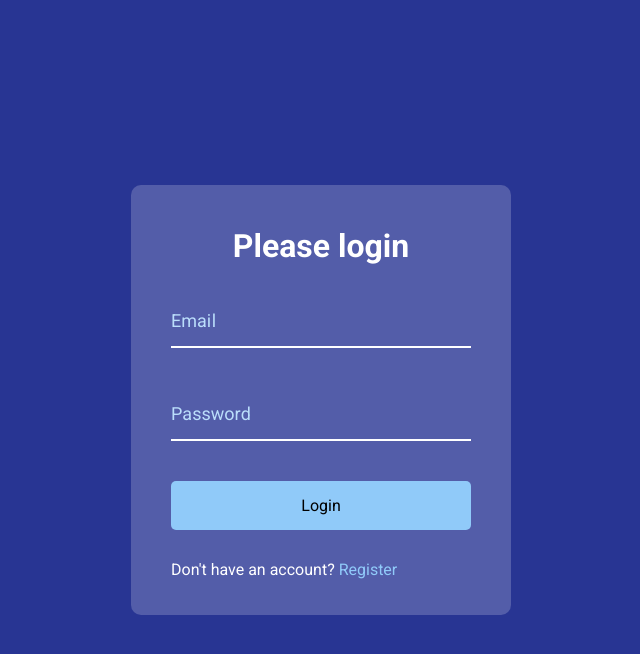
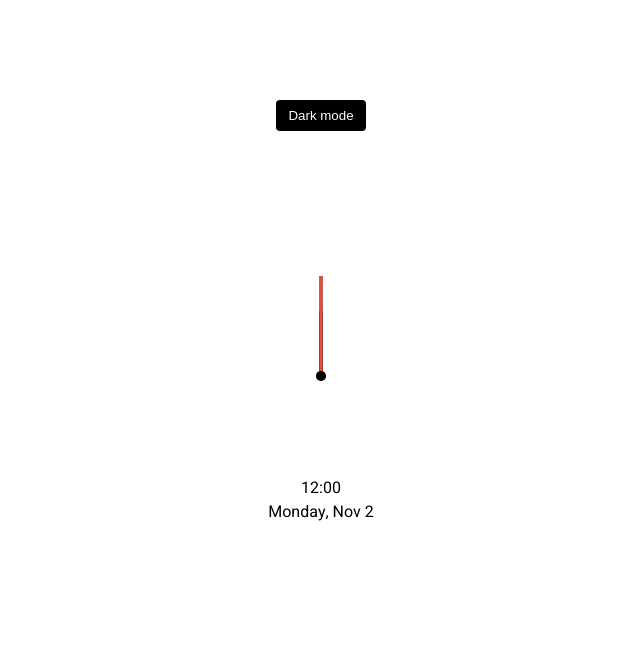
Before and after one commit to NaveenDK/clock-htmlcss, a plain HTML site: page index.html in a window 1280 px wide. Shown: the whole page, without its empty margins (319-959 px from the left). Drawn offline with Linux system fonts and the light colour scheme.

Commit message:
added clock html-css

```diff
--- a/index.html
+++ b/index.html
@@ -4,24 +4,21 @@
     <meta charset="UTF-8" />
     <meta name="viewport" content="width=device-width, initial-scale=1.0" />
     <link rel="stylesheet" href="style.css" />
-    <title>My Project</title>
+    <title>Theme Clock</title>
   </head>
   <body>
-     <div class="container">
-        <h1>Please login</h1>
-        <form>
-            <div class="form-control">
-                <input type="text" required>
-                <label>Email</label>
-            </div>
-            <div class="form-control">
-                <input type="password" required>
-                <label>Password</label>
-            </div>
-            <button class="btn">Login</button>
-            <p class="text"> Don't have an account? <a href="#">Register</a></p>
-        </form>
-     </div>
+     <button class="toggle">   Dark mode   </button>
+     <div class="clock-container">
+      <div class="clock">
+        <div class="needle hour"></div>
+        <div class="needle minute"></div>
+        <div class="needle second"></div>
+        <div class="center-point"></div>
+      </div>
+
+      <div class="time">12:00</div>
+      <div class="date">Monday, Nov <span class="circle">2</span> </div>
+    </div>
     <script src="script.js"></script>
   </body>
 </html>
--- a/script.js
+++ b/script.js
@@ -10,16 +10,3 @@
 //     )
 //     .join("");
 // });
-
-const labels = document.querySelectorAll(".form-control label");
-
-labels.forEach((label) => {
-  label.innerHTML = label.innerText
-    .split("")
-    .map(
-      (letter, idx) => `<span
-    style="transition-delay:${idx * 50}ms"
-    >${letter}</span>`
-    )
-    .join("");
-});
--- a/style.css
+++ b/style.css
@@ -1,119 +1,27 @@
-/* @import url('https://fonts.googleapis.com/css2?family=Muli:wght@400;700&display=swap');
+
+
+@import url('https://fonts.googleapis.com/css2?family=Heebo:wght@300;400;500;700&display=swap');
 
 * {
   box-sizing: border-box;
 }
 
-body {
-    background-color:steelblue;
-  font-family: 'Muli', sans-serif;
-  display: flex;
-  flex-direction: column;
-  align-items: center;
-  justify-content: center;
-  height: 100vh;
-  overflow: hidden;
-  margin: 0;
-
+:root{
+  --primary-color:#000;
+  --secondary-color:white;
 }
 
+html.dark{
+  --primary-color:#fff;
+  --secondary-color:#333;
+}
+html.dark{
+  background-color:#111;
+  color: var(--primary-color);
+}
+body {
 
-.container{
-    background-color:rgba(0,0,0,0.4);
-    padding:20px 40px;
-}
-
-.container h1{
-    text-align:center;
-    margin-bottom:30px;
-}
-
-.container a{
-    text-decoration:none;
-    color:lightblue;
-}
-
-.form-control{
-    position:relative;
-    margin:20px 0 40px;
-    width:300px;
-
-}
-
-
-
-.form-control input{
-    background-color:transparent;
-    border:0;
-    border-bottom:2px #fff solid;
-    display:block;
-    width:100%;
-    padding:15px 0;
-    font-size:18px;
-    color:#fff;
-}
-
-.form-control input:focus,.form-control input:valid{
-    outline:0;
-}
-
-
-.btn{
-    cursor:pointer;
-    display:inline-block;
-    width:100%;
-    background:lightblue;
-    padding:15px;
-    font-family:inherit;
-    font-size:16px;
-    border:0;
-    border-radius:5px;
-
-}
-
-.btn:focus{
-    outline:0;
-}
-
-
-.btn:active{
-    transform:scale(0.98);
-}
-
-.text{
-    margin-top:30px;
-}
-
-
-.form-control label{
-    position:absolute;
-    top:15px;
-    left:0;
-
-}
-
-.form-control label span{
-    display:inline-block;
-    font-size:18px;
-    min-width:5px;
-    transition:0.3s cubic-bezier(0.68,-0.55,0.265,1.55);
-}
-
-.form-control input:focus +label span,
-.form-control input:valid + label span{
-    color:lightblue;
-    transform:translateY(-30px)
-} */
-
-@import url('https://fonts.googleapis.com/css2?family=Roboto:wght@400;500;700&display=swap');
-
-* {
-  box-sizing: border-box;
-}
-
-body {
-  background-color: #283593; /* Dark indigo */
-  font-family: 'Roboto', sans-serif;
+  font-family: 'Heebo', sans-serif;
   display: flex;
   flex-direction: column;
   align-items: center;
@@ -123,90 +31,84 @@ body {
   margin: 0;
 }
 
-.container {
-  background-color: rgba(255, 255, 255, 0.2);
-  padding: 20px 40px;
-  border-radius: 10px;
+html{
+  transition:all 0.5s ease-in;
+}
+.toggle{
+  background-color:var(--primary-color);
+  color:var(--secondary-color);
+  border:0;
+  border-radius:4px;
+  padding:8px 12px;
+  position:absolute;
+  top:100px;
+
 }
 
-.container h1 {
-  color: #fff;
-  text-align: center;
-  margin-bottom: 30px;
+.toggle:focus{
+  outline:none;
 }
 
-.container a {
-  text-decoration: none;
-  color: #90CAF9; /* Light blue */
+.clock-container{
+  display:flex;
+  flex-direction:column;
+  justify-content:space-between;
+  align-items:center;
 }
 
-.form-control {
-  position: relative;
-  margin: 20px 0 40px;
-  width: 300px;
+.clock{
+  position:relative;
+  width:200px;
+  height:200px;
+
 }
 
-.form-control input {
-  background-color: transparent;
-  border: 0;
-  border-bottom: 2px solid #fff;
-  display: block;
-  width: 100%;
-  padding: 15px 0;
-  font-size: 18px;
-  color: #fff;
+.needle{
+  background-color:var(--primary-color);
+  position:absolute;
+  top:50%;
+  left:50%;
+  height:65px;
+  width:3px;
+  transform-origin:bottom center;
 }
 
-.form-control input:focus, .form-control input:valid {
-  outline: 0;
+.needle.hour{
+  transform:translate(-50%,-100%) rotate(0deg);
+
 }
 
-.btn {
-  cursor: pointer;
-  display: inline-block;
-  width: 100%;
-  background: #90CAF9; /* Light blue */
-  padding: 15px;
-  font-family: inherit;
-  font-size: 16px;
-  border: 0;
-  border-radius: 5px;
-  transition: background-color 0.3s ease;
+.needle.minute{
+  transform:translate(-50%,-100%) rotate(0deg);
+  height:100px;
 }
 
-.btn:hover {
-  background-color: #64B5F6; /* Slightly lighter blue */
-}
+.needle.second{
+  transform:translate(-50%,-100%) rotate(0deg);
+  height:100px;
+  background-color:#e74c3c;
+ }
 
-.btn:focus {
-  outline: 0;
-}
+ .center-point{
+  background-color:#e74c3c;
+  width:10px;
+  height:10px;
+  position:absolute;
+  top:50%;
+  left:50%;
+  transform:translate(-50%,-50%);
+  border-radius:50%;
+ }
 
-.btn:active {
-  transform: scale(0.98);
-}
+ .center-point::after{
+  content:'';
+  background-color: var(--primary-color);
+  width:10px;
+  height:10px;
+  position:absolute;
+  top:50%;
+  left:50%;
+  transform:translate(-50%,-50%);
+  border-radius:50%;
 
-.text {
-  margin-top: 30px;
-  color: #fff;
-}
-
-.form-control label {
-  position: absolute;
-  top: 15px;
-  left: 0;
-  color: #BBDEFB; /* Very light blue */
-}
-
-.form-control label span {
-  display: inline-block;
-  font-size: 18px;
-  min-width: 5px;
-  transition: all 0.3s ease;
-}
-
-.form-control input:focus + label span,
-.form-control input:valid + label span {
-  color: #E3F2FD; /* Even lighter blue */
-  transform: translateY(-35px) scale(0.75);
-}
+ }
```
